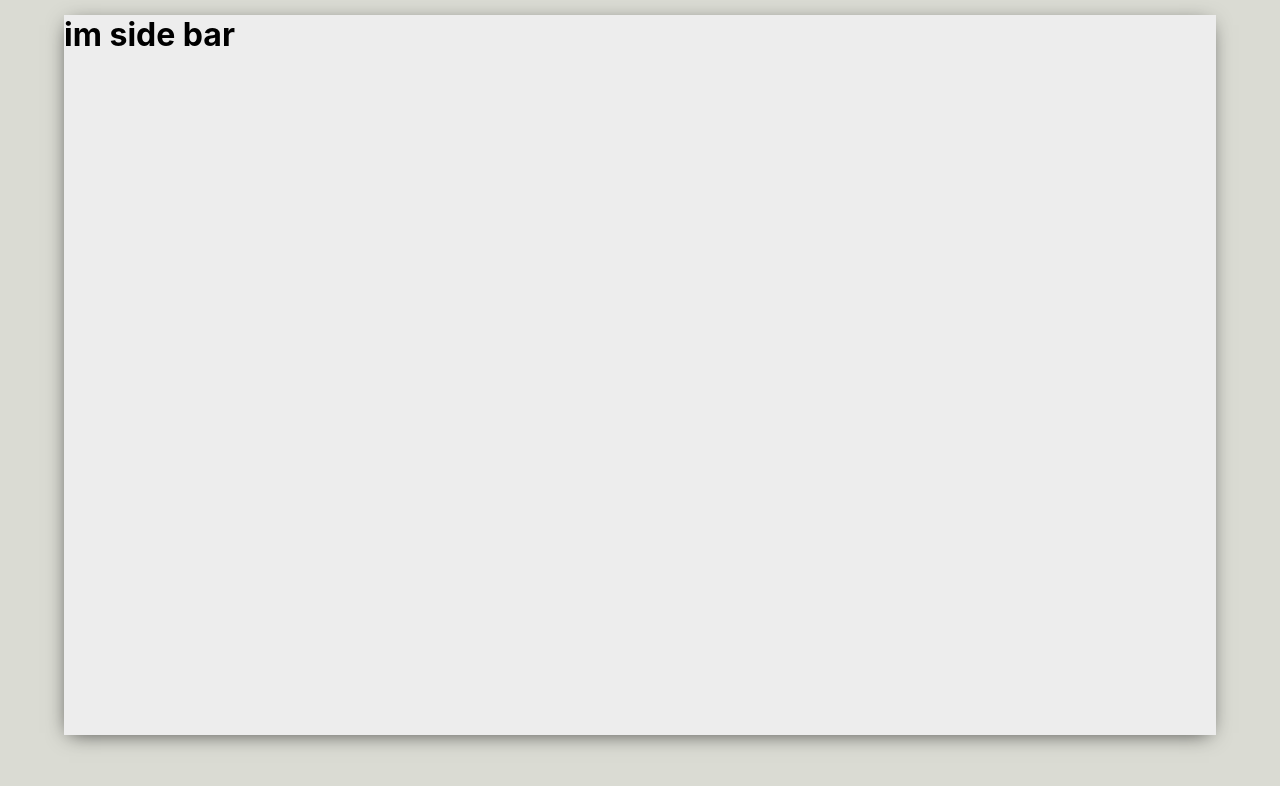
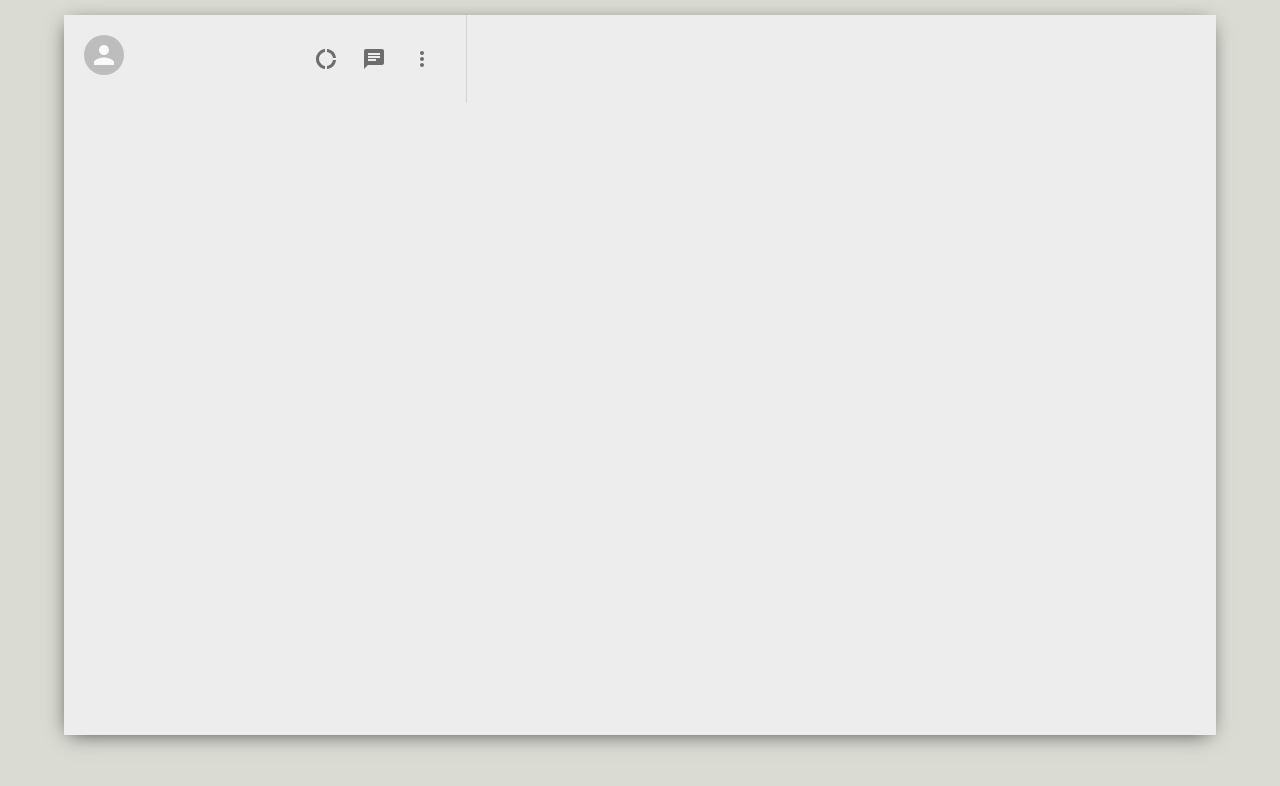
Before and after one commit to HardeepGurwara/whatsapp-clone, a React (Create React App) app: page / in a window 1280 px wide. Shown: the top 786 px of the page. Built offline with nearby package versions, Linux system fonts and the light colour scheme.

Commit message:
create the side header and imported material UI icons

```diff
--- a/src/Sidebar.css
+++ b/src/Sidebar.css
@@ -0,0 +1,22 @@
+.sidebar {
+  flex: 0.35;
+}
+
+.sidebar__header {
+  display: flex;
+  justify-content: space-between;
+  padding: 20px;
+  border-right: 1px solid lightgrey;
+}
+
+.sidebar__headerRight {
+  display: flex;
+  align-items: center;
+  justify-content: space-between;
+  min-width: 10vw;
+}
+
+.sidebar__headerRight > .MuiSvgIcon-root {
+  margin-right: 2vw;
+  font-size: 24px !important;
+}
--- a/src/Sidebar.js
+++ b/src/Sidebar.js
@@ -1,9 +1,29 @@
+import { Avatar, IconButton } from "@material-ui/core";
 import React from "react";
+import DonutLargeIcon from "@material-ui/icons/DonutLarge";
+import ChatIcon from "@material-ui/icons/Chat";
+import MoreVertIcon from "@material-ui/icons/MoreVert";
+
 import "./Sidebar.css";
 function Sidebar() {
   return (
     <div className="sidebar">
-      <h1>im side bar</h1>
+      <div className="sidebar__header">
+        <Avatar />
+        <div className="sidebar__headerRight">
+          <IconButton>
+            <DonutLargeIcon />
+          </IconButton>
+          <IconButton>
+            <ChatIcon />
+          </IconButton>
+          <IconButton>
+            <MoreVertIcon />
+          </IconButton>
+        </div>
+      </div>
+      <div className="sidebar__search"></div>
+      <div className="sidebar__chats"></div>
     </div>
   );
 }
```
